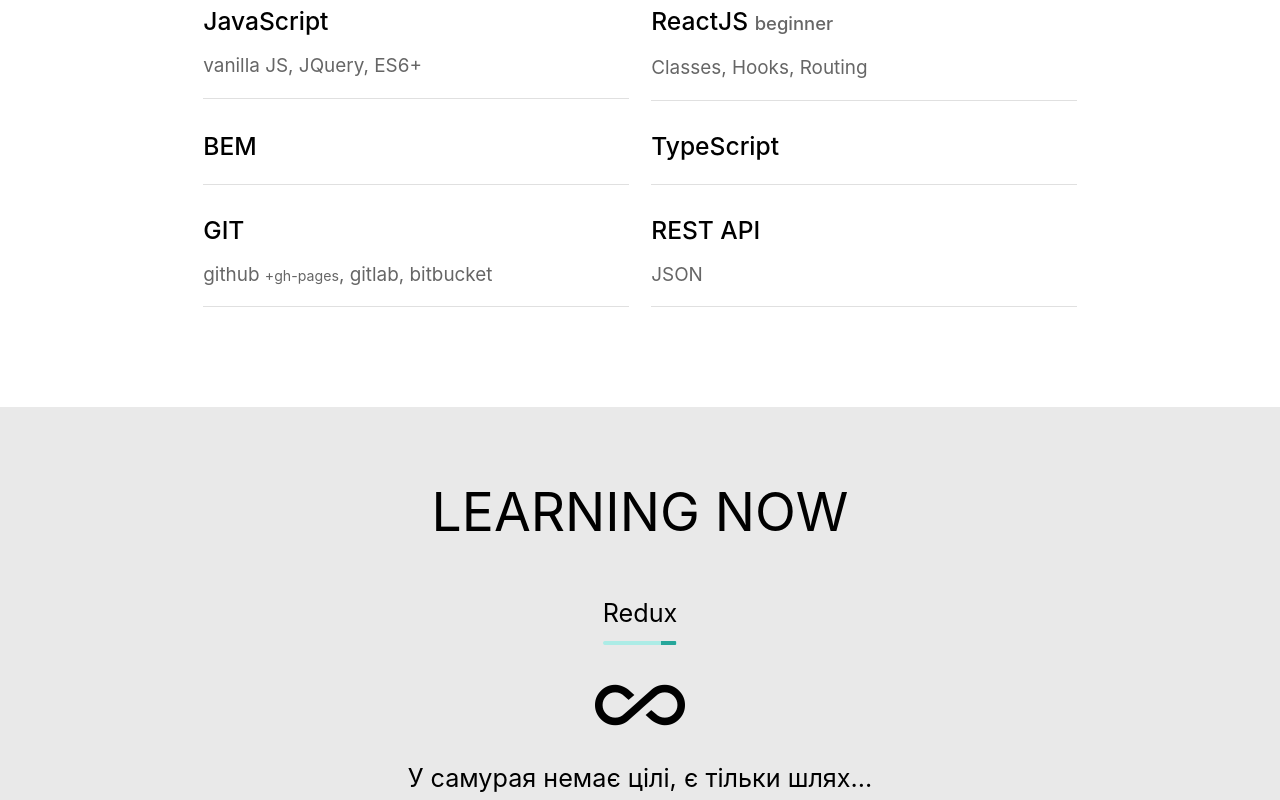
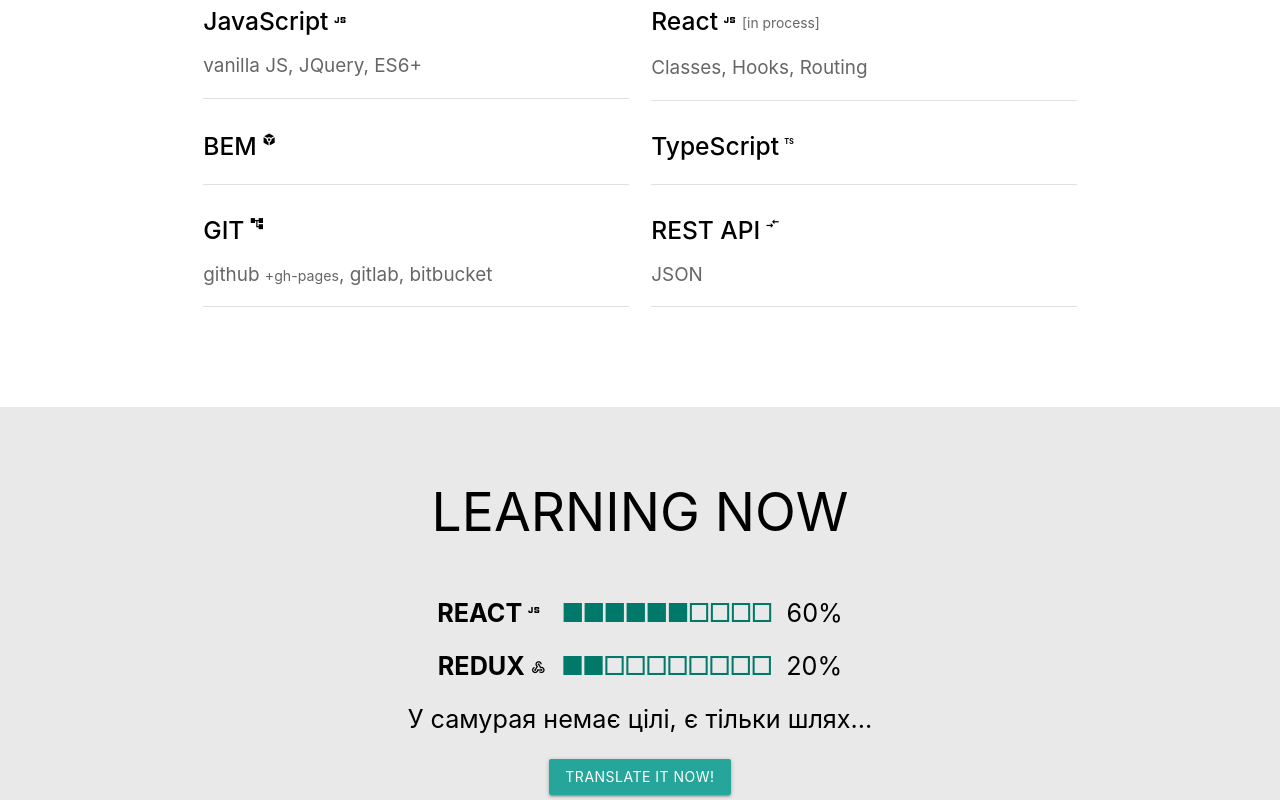
Before and after one commit to oxymc/portfolio, a React (Create React App) app: page / in a window 1280 px wide. Shown: the part 1560-2360 px from the top of the page. Built offline with nearby package versions, Linux system fonts and the light colour scheme.

Commit message:
update info + styles

```diff
--- a/src/App.css
+++ b/src/App.css
@@ -67,6 +67,7 @@
 }
 blockquote, small {
   color: #666;
+  font-weight: normal;
 }
 .dark small {
   color: #ccc;
@@ -108,7 +109,28 @@
   padding: 40px 0;
 }
 #skills h5 {
+  display: flex;
   font-weight: 500;
+}
+#skills h5 .material-icons {
+  margin-top: 0;
+  margin-left: 5px;
+  margin-bottom: auto;
+}
+#skills h5 .material-icons.nomarginleft {
+  margin-left: 0;
+}
+.material-icons.smaller {
+  font-size: 60%;
+}
+.typescript {
+  text-transform: uppercase;
+  font-size: 30%;
+  margin-bottom: auto;
+  margin-top: 0;
+  margin-left: 5px;
+  font-weight: bold;
+  line-height: 240%;
 }
 section#education font {
   font-size: 18px;
@@ -117,6 +139,26 @@
 #way font {
   width: max-content;
   margin: auto;
+  max-width: 100%;
+}
+#way .foFlex {
+  justify-content: center;
+  gap: 1rem;
+  margin-bottom: 1rem;
+  font-weight: bold;
+  text-transform: uppercase;
+}
+.my_progress {
+  display: flex;
+  gap: 1rem;
+}
+.my_progress__graph {
+  color: #00796b;
+  font-weight: normal;
+  letter-spacing: -2px;
+}
+.my_progress__percent {
+  font-weight: normal;
 }
 
 @media screen and (max-width: 600px) {
--- /dev/null
+++ b/src/components/LearningItem.jsx
@@ -0,0 +1,52 @@
+const learning = [
+    "React",
+    "Redux",
+]
+const progress = {
+    react: {
+        filled: "■".repeat(6),
+        empty: "□".repeat(4)
+    },
+    redux: {
+        filled: "■".repeat(2),
+        empty: "□".repeat(8),
+        ico: "./redux.svg"
+    }
+}
+
+const LearningItem = () => {
+    return (
+        <>
+            <div className="col s12">
+                <div className="foFlex">
+                    <div>{learning[0]}<span className="material-icons">javascript</span></div>
+                    <div className="my_progress">
+                        <div className="my_progress__graph">
+                            {progress.react.filled + progress.react.empty}
+                        </div>
+                        <div className="my_progress__percent">
+                            {progress.react.filled.length*10}%
+                        </div>
+                    </div>
+                </div>
+            </div>
+            <div className="col s12">
+                <div className="foFlex">
+                    <div>
+                        {learning[1]} <span className="material-icons smaller">webhook</span>
+                    </div>
+                    <div className="my_progress">
+                        <div className="my_progress__graph">
+                            {progress.redux.filled + progress.redux.empty}
+                        </div>
+                        <div className="my_progress__percent">
+                            {progress.redux.filled.length*10}%
+                        </div>
+                    </div>
+                </div>
+            </div>
+        </>
+    )
+}
+
+export {LearningItem}
--- a/src/components/Skills.jsx
+++ b/src/components/Skills.jsx
@@ -7,54 +7,54 @@
                 <div className="col s12"><h2>My skills</h2></div>
                 <div className="col s12 m6">
                     <div className="section">
-                        <h5>HTML5</h5>
+                        <h5>HTML5 <span className="material-icons">html</span></h5>
                         <small>semantic layout, microdata, webflow</small>
                     </div>
                     <div className="divider"></div>
                 </div>
                 <div className="col s12 m6">
                     <div className="section">
-                        <h5>CSS3</h5>
+                        <h5>CSS3 <span className="material-icons">css</span></h5>
                         <small>Flexbox, Grid, SCSS, CSS @media</small>
                     </div>
                     <div className="divider"></div>
                 </div>
                 <div className="col s12 m6">
                     <div className="section">
-                        <h5>JavaScript</h5>
+                        <h5>JavaScript<span className="material-icons nomarginleft">javascript</span></h5>
                         <small>vanilla JS, JQuery, ES6+</small>
                     </div>
                     <div className="divider"></div>
                 </div>
                 <div className="col s12 m6">
                     <div className="section">
-                        <h5>ReactJS <small>beginner</small></h5>
+                        <h5>React<span className="material-icons nomarginleft">javascript</span> <small><small>[in process]</small></small></h5>
                         <small>Classes, Hooks, Routing</small>
                     </div>
                     <div className="divider"></div>
                 </div>
                 <div className="col s12 m6">
                     <div className="section">
-                        <h5>BEM</h5>
+                        <h5>BEM<span className="material-icons smaller">token</span></h5>
                     </div>
                     <div className="divider"></div>
                 </div>
                 <div className="col s12 m6">
                     <div className="section">
-                        <h5>TypeScript</h5>
+                        <h5>TypeScript<span className="smaller typescript">ts</span></h5>
                     </div>
                     <div className="divider"></div>
                 </div>
                 <div className="col s12 m6">
                     <div className="section">
-                        <h5>GIT</h5>
+                        <h5>GIT<span className="material-icons smaller">account_tree</span></h5>
                         <small>github <small>+gh-pages</small>, gitlab, bitbucket</small>
                     </div>
                     <div className="divider"></div>
                 </div>
                 <div className="col s12 m6">
                     <div className="section">
-                        <h5>REST API</h5>
+                        <h5>REST API <span className="material-icons smaller">compare_arrows</span></h5>
                         <small>JSON</small>
                     </div>
                     <div className="divider"></div>
--- a/src/components/Way.jsx
+++ b/src/components/Way.jsx
@@ -1,26 +1,17 @@
-
+import { LearningItem } from "./LearningItem"
 
 const Way = ({translate, isTranslated}) => {
     const title = "Learning now"
     const text = !isTranslated ?
         "У самурая немає цілі, є тільки шлях..." :
         'The samurai has no goal, there is only a way...'
-    const learning = "Redux"
 
     return (
         <section id="way">
             <div className="container row center">
+                <h2>{title}</h2>
+                <LearningItem />
                 <div className="col s12">
-                    <h2>{title}</h2>
-                    <font>
-                        {learning}
-                        <div className="progress">
-                            <div className="indeterminate"></div>
-                        </div>
-                    </font>
-                </div>
-                <div className="col s12">
-                    <i className="large material-icons">all_inclusive</i>
                     <font>{text}</font>
                 </div>
                 {!isTranslated ?
```
Also changed, not shown: public/redux.svg (added).
